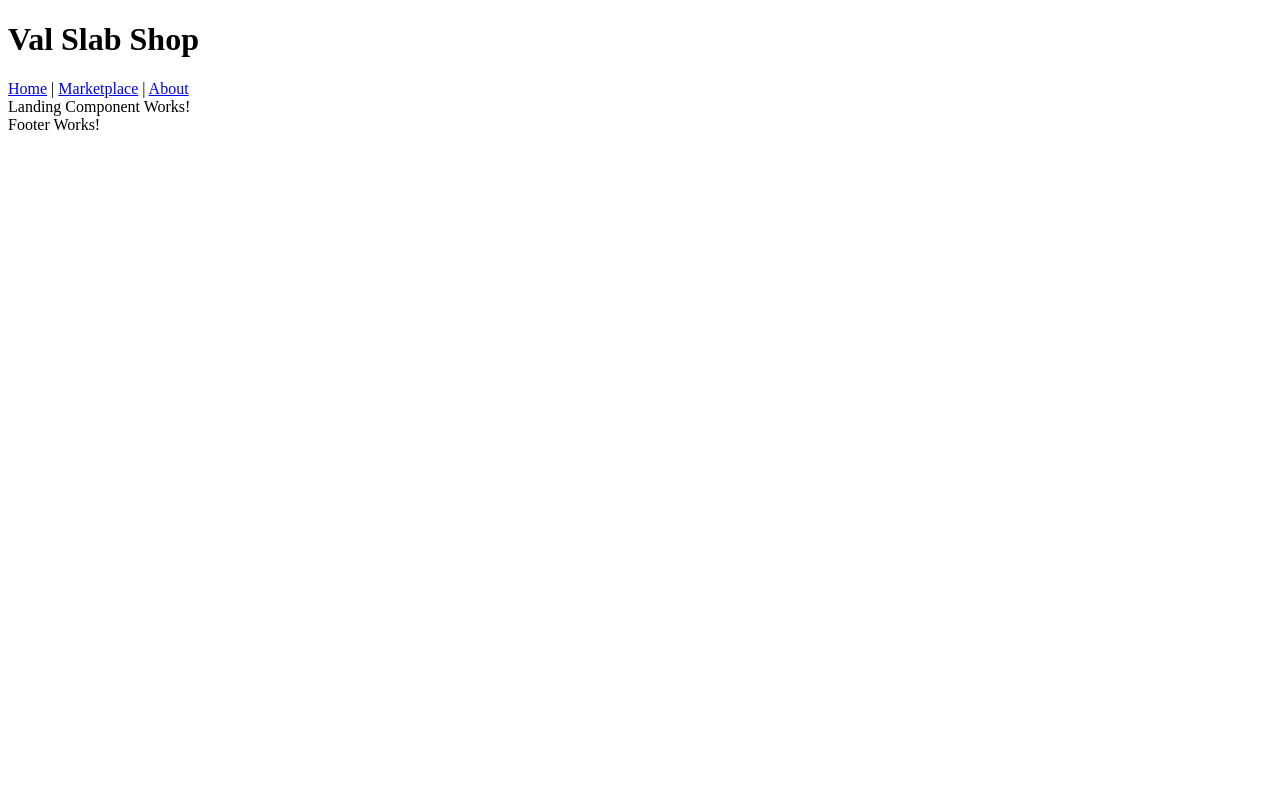
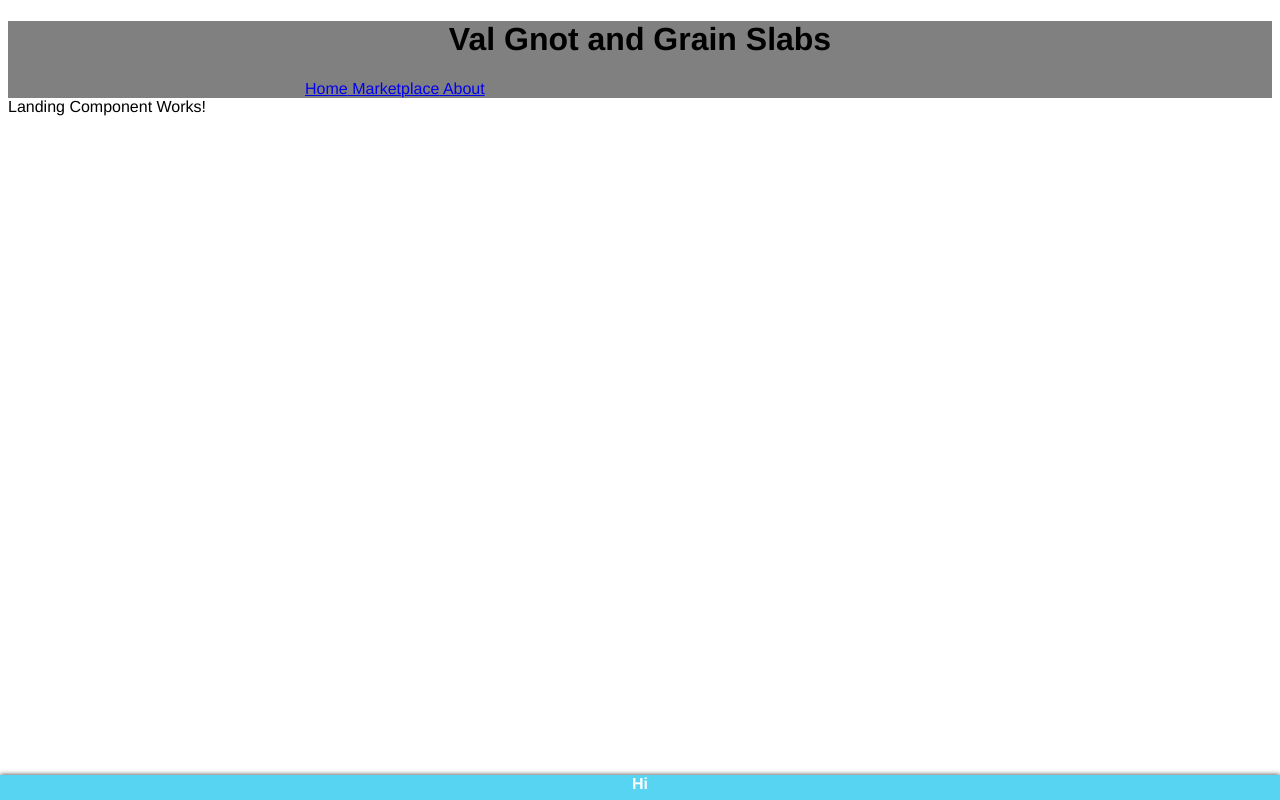
Before and after one commit to neumanna94/ValSlabShop-React-2, a React app: page / in a window 1280 px wide. Built offline with nearby package versions, Linux system fonts and the light colour scheme.

Commit message:
Example styling structure implemented.

```diff
--- a/package.json
+++ b/package.json
@@ -12,6 +12,7 @@
   "author": "",
   "license": "ISC",
   "dependencies": {
+    "bootstrap": "^4.1.0",
     "moment": "^2.18.1",
     "prop-types": "^15.5.10",
     "react": "^15.5.4",
--- a/src/components/App.jsx
+++ b/src/components/App.jsx
@@ -19,6 +19,13 @@ class App extends React.Component {
   render(){
     return (
       <div>
+        <style jsx global>{`
+          body {
+            font-family: Helvetica;
+            color: black;
+            background-color: white;
+          }
+        `}</style>
         <Header/>
         <Switch>
           <Route exact path ='/' component={Landing} />
--- a/src/components/Footer.jsx
+++ b/src/components/Footer.jsx
@@ -2,9 +2,25 @@ import React from 'react';
 
 function Footer(){
   return (
-    <div>
-      Footer Works!
-    </div>
+    <footer>
+      <style jsx>{`
+        footer {
+          position: fixed;
+          bottom: 0;
+          left: 0;
+          width: 100%;
+          height: 25px;
+          color: white;
+          background-color: #2ccaef;
+          text-align: center;
+          opacity: 0.8;
+          box-shadow: 0 0 5px black;
+          font-size: 16px;
+          font-weight: bold;
+        }
+      `}</style>
+      Hi
+    </footer>
   );
 }
 export default Footer;
--- a/src/components/Header.jsx
+++ b/src/components/Header.jsx
@@ -1,13 +1,37 @@
 import React from 'react';
 import { Link } from 'react-router-dom';
 
-function Header(){
+
+function Header() {
   return (
-    <div>
-      <h1>Val Slab Shop</h1>
-      <Link to="/">Home</Link> | <Link to="/View/Marketplace"> Marketplace</Link> | <Link to="/About"> About </Link>
-    </div>
+    <header>
+      <style jsx>{`
+        header {
+          background-color: grey;
+        }
+        jumbotron {
+          text-align: center;
+          background-color: grey;
+        }
+        linkContainer {
+          margin-left: 23.5%;
+        }
+        linkContainer a {
+          text-decoration: none;
+          color: white;
+          margin-left: 10%;
+        }
+        linkContainer a:hover {
+          color: red;
+        }
+      `}</style>
+
+      <jumbotron>
+        <h1> Val Gnot and Grain Slabs </h1>
+        <linkContainer><Link to="/">Home</Link><Link to="/View/Marketplace"> Marketplace</Link><Link to="/About"> About </Link></linkContainer>
+      </jumbotron>
+
+    </header>
   );
 }
-
 export default Header;
--- a/src/components/Marketplace/Marketplace.jsx
+++ b/src/components/Marketplace/Marketplace.jsx
@@ -2,9 +2,14 @@ import React from 'react';
 
 function Marketplace(){
   return (
-    <div>
+    <marketplace>
+      <style jsx>{`
+        marketplace {
+          background-color: red;
+        }
+      `}</style>
       Marketplace works!
-    </div>
+    </marketplace>
   );
 }
 export default Marketplace;
--- a/src/index.jsx
+++ b/src/index.jsx
@@ -3,14 +3,18 @@ import ReactDOM from 'react-dom';
 import App from './components/App';
 import { AppContainer } from 'react-hot-loader';
 import { HashRouter } from 'react-router-dom';
+var container = {
+};
 
 const render = (Component) => {
   ReactDOM.render(
-    <AppContainer>
-      <HashRouter>
-        <Component/>
-      </HashRouter>
-    </AppContainer>,
+    <div style={container}>
+      <AppContainer>
+        <HashRouter>
+          <Component/>
+        </HashRouter>
+      </AppContainer>
+    </div>,
     document.getElementById('react-app-root')
   );
 };
```
Also changed, not shown: 1 other file (tests, documents, lock files or other folders).
